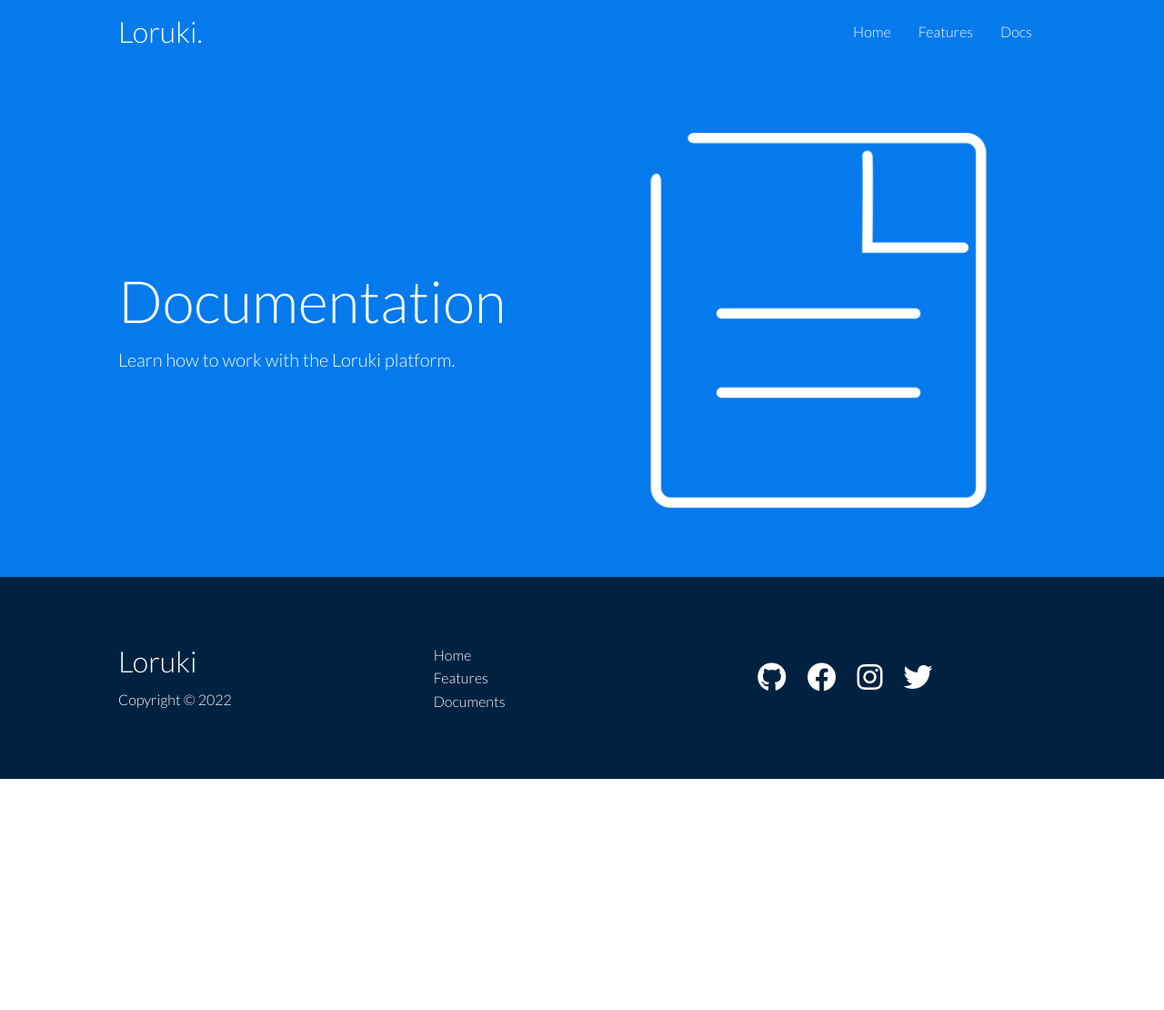
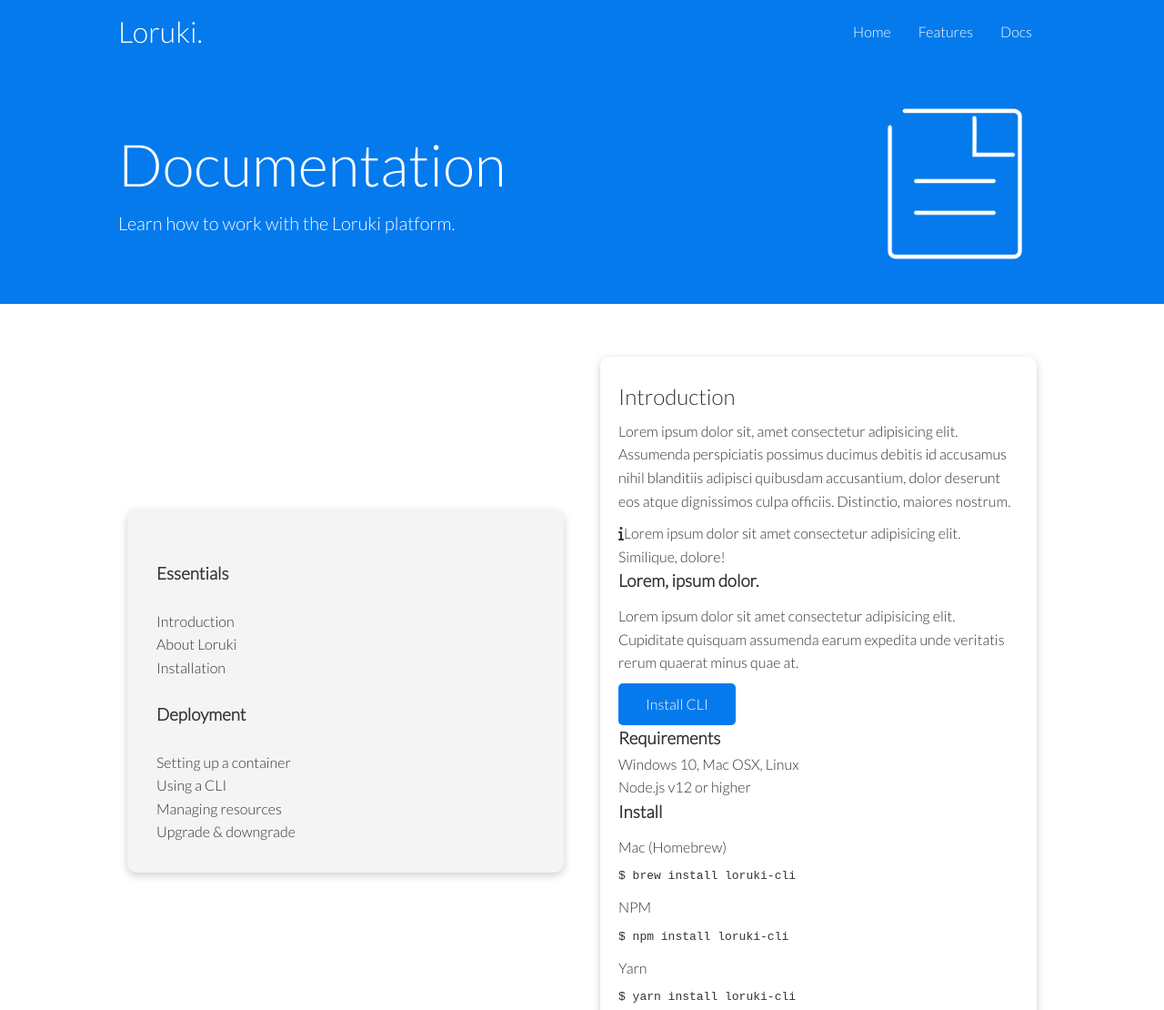
Before and after one commit to goobric/TMResponseWebsite, a plain HTML site: page docs.html in a window 1280 px wide. Shown: the top 1110 px of the page at 91% size. Before the commit the page ends 856 px from the top, so only its background shows below. Drawn offline with Linux system fonts and the light colour scheme.

Commit message:
completed contents for docs html page

```diff
--- a/css/style.css
+++ b/css/style.css
@@ -167,7 +167,7 @@ img {
 }
 
 /*==== FEATURES PAGE ====*/
-.features-head img {
+.features-head img, .docs-head img {
     width: 200px;
     justify-self: flex-end;
 }
--- a/docs.html
+++ b/docs.html
@@ -35,6 +35,55 @@
         </div>
     </section>
 
+    <!-- DOCS MAIN -->
+    <section class="docs-main my-4">
+        <div class="container grid">
+            <div class="card bg-light p-3">
+                <h3 class="my-2">Essentials</h3>
+                <nav>
+                    <ul>
+                        <li><a href="#">Introduction</a></li>
+                        <li><a href="#">About Loruki</a></li>
+                        <li><a href="#">Installation</a></li>
+                    </ul>
+                </nav>
+                <h3 class="my-2">Deployment</h3>
+                <nav>
+                    <ul>
+                        <li><a href="#">Setting up a container</a></li>
+                        <li><a href="#">Using a CLI</a></li>
+                        <li><a href="#">Managing resources</a></li>
+                        <li><a href="#">Upgrade & downgrade</a></li>
+                    </ul>
+                </nav>
+            </div>
+            <div class="card">
+                <h2>Introduction</h2>
+                <p>Lorem ipsum dolor sit, amet consectetur adipisicing elit. Assumenda perspiciatis possimus ducimus debitis id accusamus nihil blanditiis adipisci quibusdam accusantium, dolor deserunt eos atque dignissimos culpa officiis. Distinctio, maiores nostrum.</p>
+                <div class="alert alert-success">
+                    <i class="fas fa-info"></i>Lorem ipsum dolor sit amet consectetur adipisicing elit. Similique, dolore!
+                </div>
+                <h3>Lorem, ipsum dolor.</h3>
+                <p>Lorem ipsum dolor sit amet consectetur adipisicing elit. Cupiditate quisquam assumenda earum expedita unde veritatis rerum quaerat minus quae at.</p>
+                <a href="#" class="btn btn-primary">Install CLI</a>
+
+                <h3>Requirements</h3>
+                <ul>
+                    <li>Windows 10, Mac OSX, Linux</li>
+                    <li>Node.js v12 or higher</li>
+                </ul>
+
+                <h3>Install</h3>
+                <p>Mac (Homebrew)</p>
+                <pre><code>$ brew install loruki-cli</code></pre>
+                <p>NPM</p>
+                <pre><code>$ npm install loruki-cli</code></pre>
+                <p>Yarn</p>
+                <pre><code>$ yarn install loruki-cli</code></pre>
+
+            </div>
+        </div>
+    </section>
 
 
 
```
